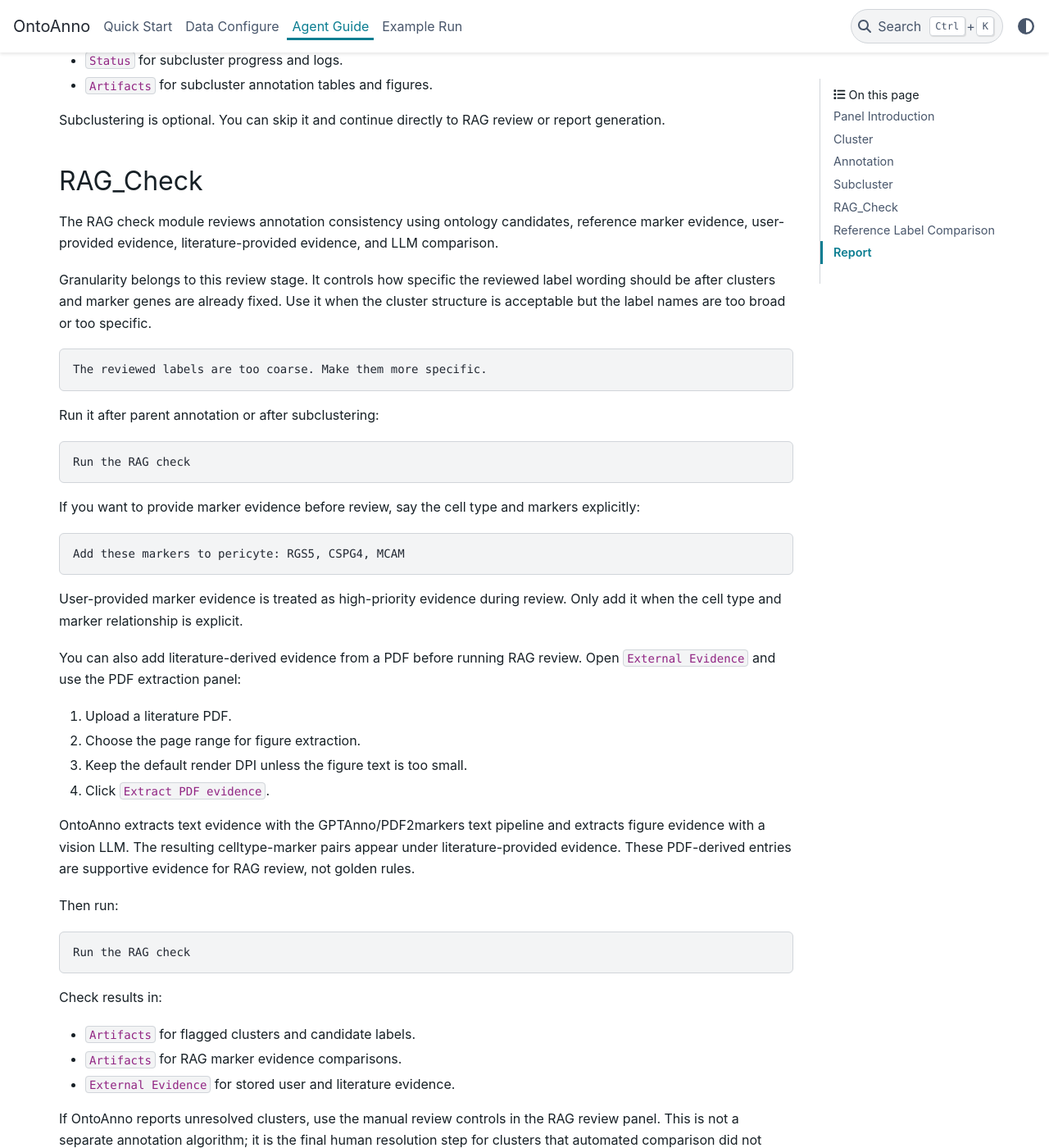
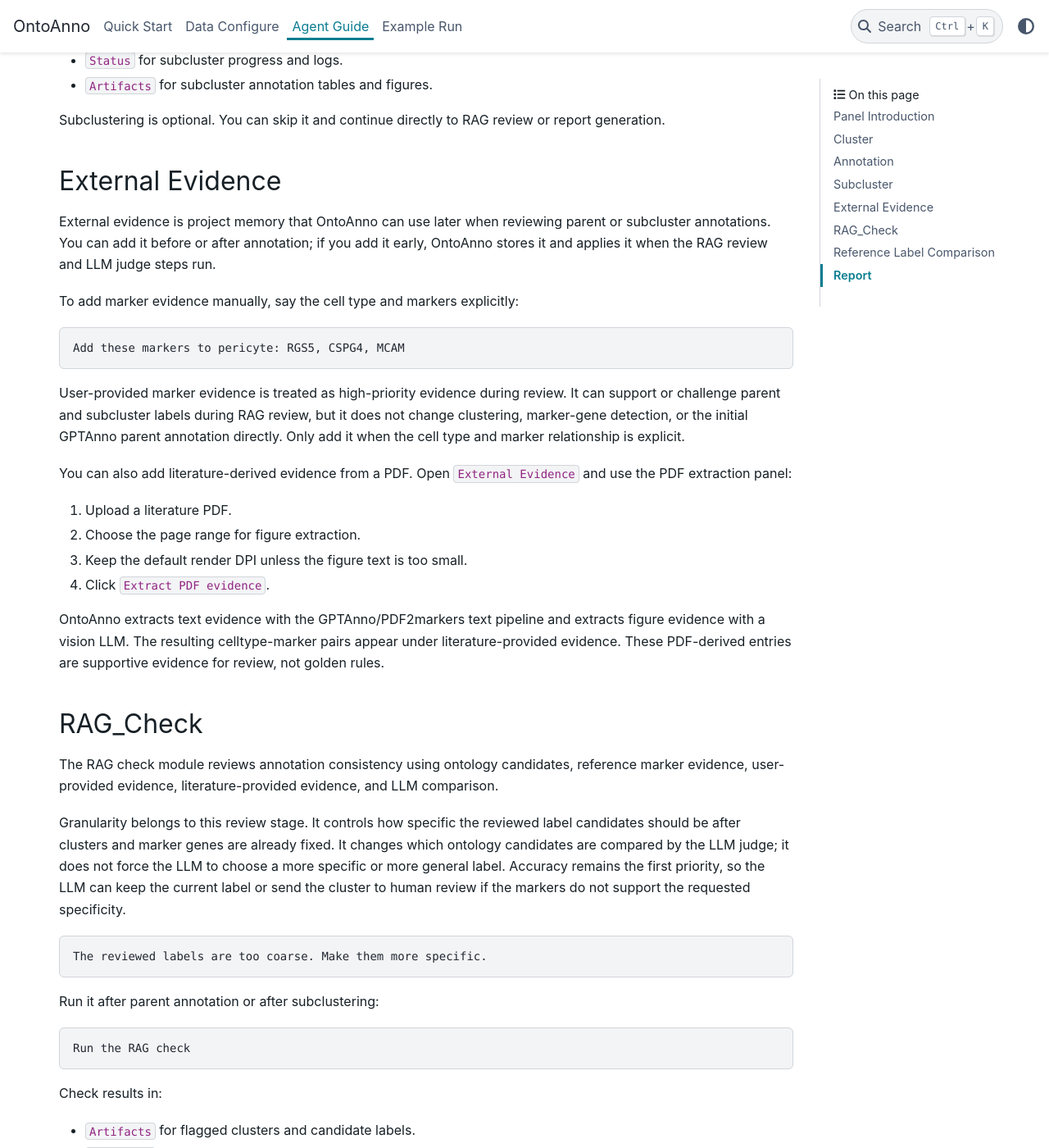
Before and after one commit to tamuya23/OntoAnno, a Sphinx documentation site: the page built from docs/agent_guide.rst, in a window 1280 px wide and 1400 px high, scrolled down 3364 px. Shown: the whole window at 82% size. Built offline with Sphinx 7.4.7 and the PyData theme 0.15.4, drawn with Linux system fonts in a browser that asks for light colours; some of the changed text lies outside the part shown.

Commit message:
Doc update / RAG table Change

```diff
--- a/docs/agent_guide.rst
+++ b/docs/agent_guide.rst
@@ -139,6 +139,39 @@
 Subclustering is optional. You can skip it and continue directly to RAG review
 or report generation.
 
+External Evidence
+-----------------
+
+External evidence is project memory that OntoAnno can use later when reviewing
+parent or subcluster annotations. You can add it before or after annotation; if
+you add it early, OntoAnno stores it and applies it when the RAG review and LLM
+judge steps run.
+
+To add marker evidence manually, say the cell type and markers explicitly:
+
+.. code-block:: text
+
+   Add these markers to pericyte: RGS5, CSPG4, MCAM
+
+User-provided marker evidence is treated as high-priority evidence during
+review. It can support or challenge parent and subcluster labels during RAG
+review, but it does not change clustering, marker-gene detection, or the initial
+GPTAnno parent annotation directly. Only add it when the cell type and marker
+relationship is explicit.
+
+You can also add literature-derived evidence from a PDF. Open ``External
+Evidence`` and use the PDF extraction panel:
+
+1. Upload a literature PDF.
+2. Choose the page range for figure extraction.
+3. Keep the default render DPI unless the figure text is too small.
+4. Click ``Extract PDF evidence``.
+
+OntoAnno extracts text evidence with the GPTAnno/PDF2markers text pipeline and
+extracts figure evidence with a vision LLM. The resulting celltype-marker pairs
+appear under literature-provided evidence. These PDF-derived entries are
+supportive evidence for review, not golden rules.
+
 RAG_Check
 ---------
 
@@ -147,44 +180,17 @@
 evidence, and LLM comparison.
 
 Granularity belongs to this review stage. It controls how specific the reviewed
-label wording should be after clusters and marker genes are already fixed. Use
-it when the cluster structure is acceptable but the label names are too broad or
-too specific.
+label candidates should be after clusters and marker genes are already fixed.
+It changes which ontology candidates are compared by the LLM judge; it does not
+force the LLM to choose a more specific or more general label. Accuracy remains
+the first priority, so the LLM can keep the current label or send the cluster to
+human review if the markers do not support the requested specificity.
 
 .. code-block:: text
 
    The reviewed labels are too coarse. Make them more specific.
 
 Run it after parent annotation or after subclustering:
-
-.. code-block:: text
-
-   Run the RAG check
-
-If you want to provide marker evidence before review, say the cell type and
-markers explicitly:
-
-.. code-block:: text
-
-   Add these markers to pericyte: RGS5, CSPG4, MCAM
-
-User-provided marker evidence is treated as high-priority evidence during
-review. Only add it when the cell type and marker relationship is explicit.
-
-You can also add literature-derived evidence from a PDF before running RAG
-review. Open ``External Evidence`` and use the PDF extraction panel:
-
-1. Upload a literature PDF.
-2. Choose the page range for figure extraction.
-3. Keep the default render DPI unless the figure text is too small.
-4. Click ``Extract PDF evidence``.
-
-OntoAnno extracts text evidence with the GPTAnno/PDF2markers text pipeline and
-extracts figure evidence with a vision LLM. The resulting celltype-marker
-pairs appear under literature-provided evidence. These PDF-derived entries are
-supportive evidence for RAG review, not golden rules.
-
-Then run:
 
 .. code-block:: text
 
@@ -234,7 +240,8 @@
 Report
 ------
 
-The report module creates the final report after annotation and review.
+The report module creates the final report after annotation and review. The
+default output is HTML. A PDF report is also available when requested.
 
 Typical chat request:
 
```
Also changed, not shown: other parts of docs/agent_guide.rst (+1 -1 lines), 1 other file.
